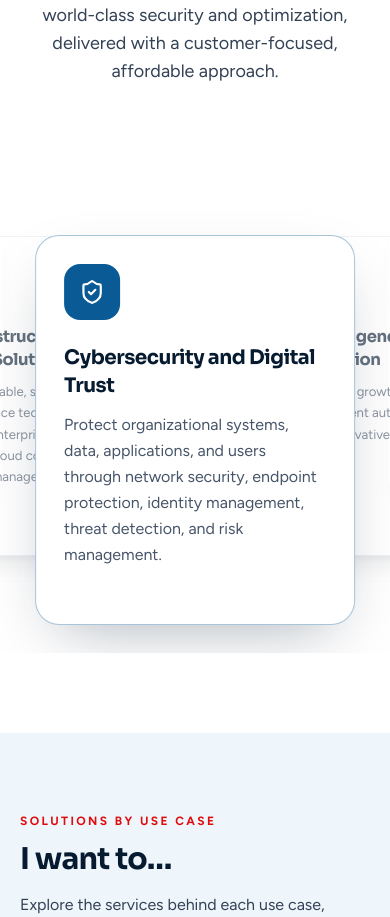
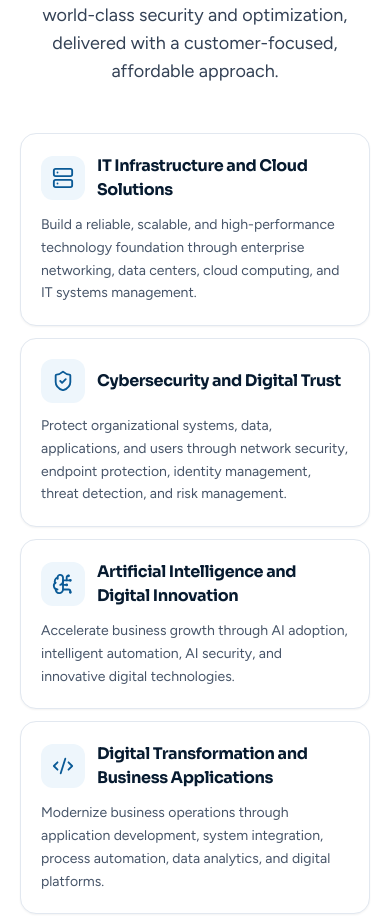
Before and after one commit to Deorum-1/Barrytech_Website, a React (Vite) app: page / in a window 390 px wide. Shown: the part 1080-1997 px from the top of the page. Built offline with nearby package versions, Linux system fonts and the light colour scheme.

Commit message:
Stack promise and service blocks on mobile

```diff
--- a/src/components/PromiseMarquee.jsx
+++ b/src/components/PromiseMarquee.jsx
@@ -23,8 +23,22 @@ export default function PromiseMarquee({ areas, id }) {
 
   return (
     <div className="mt-12" id={id}>
+      <div className="container-x grid gap-3 md:hidden">
+        {areas.map(([icon, title, description]) => (
+          <article key={title} className="rounded-2xl border border-slate-200 bg-white p-5 shadow-sm">
+            <div className="flex items-center gap-3">
+              <span className="grid h-11 w-11 shrink-0 place-items-center rounded-xl bg-brand-50 text-brand">
+                <Icon name={icon} size={22} />
+              </span>
+              <h3 className="text-base font-bold text-ink">{title}</h3>
+            </div>
+            <p className="mt-3 text-sm leading-relaxed text-slate-600">{description}</p>
+          </article>
+        ))}
+      </div>
+
       <div
-        className="relative mx-auto h-[520px] max-w-7xl overflow-hidden sm:h-[480px]"
+        className="relative mx-auto hidden h-[480px] max-w-7xl overflow-hidden md:block"
         role="region"
         aria-label="Our promise: five key areas"
         aria-roledescription="carousel"
--- a/src/index.css
+++ b/src/index.css
@@ -80,7 +80,12 @@
     background: radial-gradient(1200px 600px at 85% -10%, rgba(10, 90, 150, .55), transparent 60%), radial-gradient(900px 500px at -10% 110%, rgba(255, 20, 20, .35), transparent 60%), #071b30;
   }
 
-  /* Cards that flip on hover/focus (What we do grid) */
+  /* What we do cards stay as visible blocks on mobile. */
+  .flip-face-back {
+    transform: none;
+  }
+
+  @media (min-width: 768px) {
     .flip-inner {
       transform-style: preserve-3d;
     }
@@ -92,6 +97,7 @@
 
     .flip-face-back {
       transform: rotateY(180deg);
+    }
   }
 
   .service-offer-inner {
--- a/src/pages/Home.jsx
+++ b/src/pages/Home.jsx
@@ -109,19 +109,19 @@ export default function Home() {
           </div>
           <Link to="/services" className="btn btn-outline">View all services</Link>
         </Reveal>
-        <div className="mt-12 grid auto-rows-fr gap-px overflow-hidden rounded-3xl border border-slate-200 bg-slate-200 sm:grid-cols-2 lg:grid-cols-4">
+        <div className="mt-12 grid auto-rows-fr gap-px overflow-hidden rounded-3xl border border-slate-200 bg-slate-200 md:grid-cols-2 lg:grid-cols-4">
           {services.map((s) => (
             <Link key={s.slug} to={`/services/${s.slug}`} className="group relative block h-full min-h-[13rem] bg-white [perspective:1200px] sm:min-h-[14rem]">
-              <div className="flip-inner relative h-full w-full transition-transform duration-700 ease-out group-hover:[transform:rotateY(180deg)] group-focus-visible:[transform:rotateY(180deg)]">
+              <div className="flip-inner relative flex h-auto w-full flex-col transition-transform duration-700 ease-out md:h-full md:group-hover:[transform:rotateY(180deg)] md:group-focus-visible:[transform:rotateY(180deg)]">
                 {/* front — the service name */}
-                <div className="flip-face flex h-full flex-col items-start justify-center gap-4 p-7">
-                  <span className="grid h-12 w-12 place-items-center rounded-2xl bg-brand-50 text-brand transition group-hover:bg-hot group-hover:text-white">
+                <div className="flip-face flex h-auto flex-col items-start justify-center gap-4 p-7 md:h-full">
+                  <span className="grid h-12 w-12 place-items-center rounded-2xl bg-brand-50 text-brand transition md:group-hover:bg-hot md:group-hover:text-white">
                     <Icon name={s.icon} size={26} />
                   </span>
                   <h3 className="text-xl font-bold leading-tight">{s.short}</h3>
                 </div>
                 {/* back — what the service covers */}
-                <div className="flip-face flip-face-back absolute inset-0 flex flex-col bg-ink p-7 text-white">
+                <div className="flip-face flip-face-back relative flex flex-col bg-ink p-7 text-white md:absolute md:inset-0">
                   <p className="text-xs font-bold uppercase tracking-[0.16em] text-hot-400">{s.short}</p>
                   <p className="mt-3 line-clamp-3 text-sm text-slate-300">{s.tagline}</p>
                   <span className="mt-auto inline-flex items-center gap-2 pt-6 text-sm font-semibold text-hot-400">
```
Lines whose indentation alone changed are shown as unchanged.
